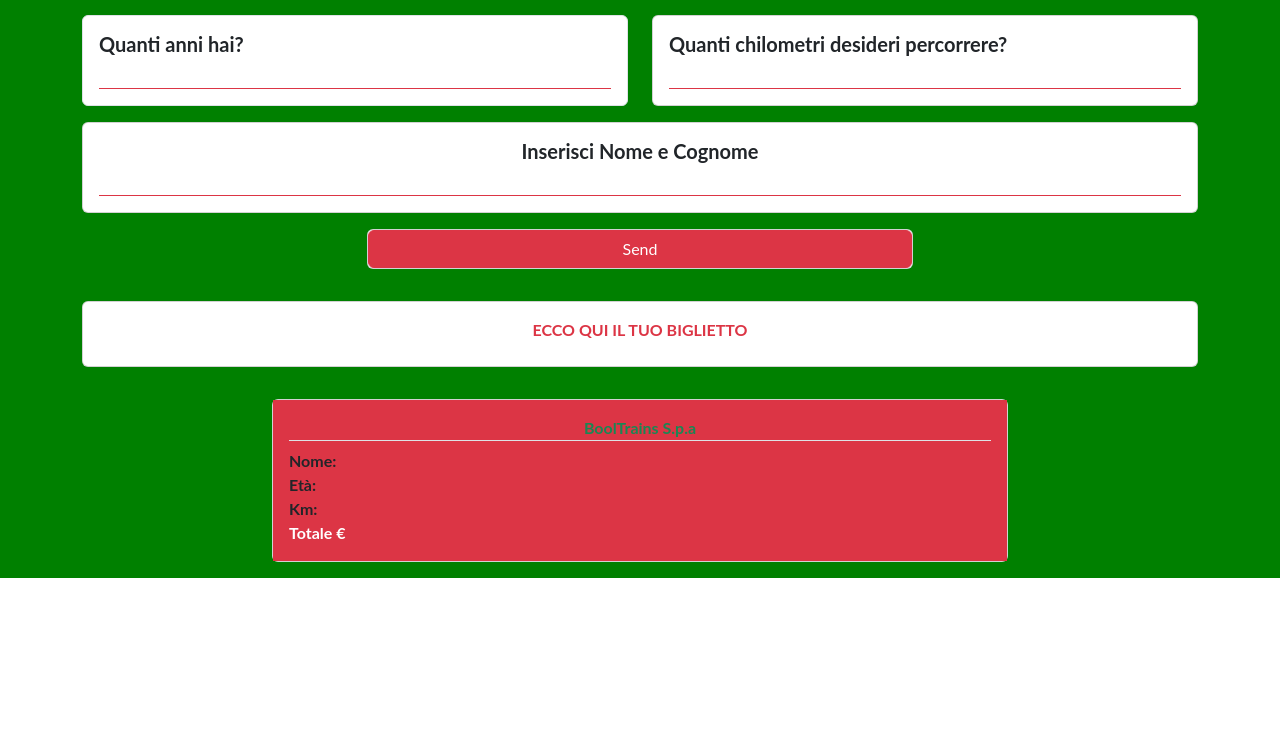
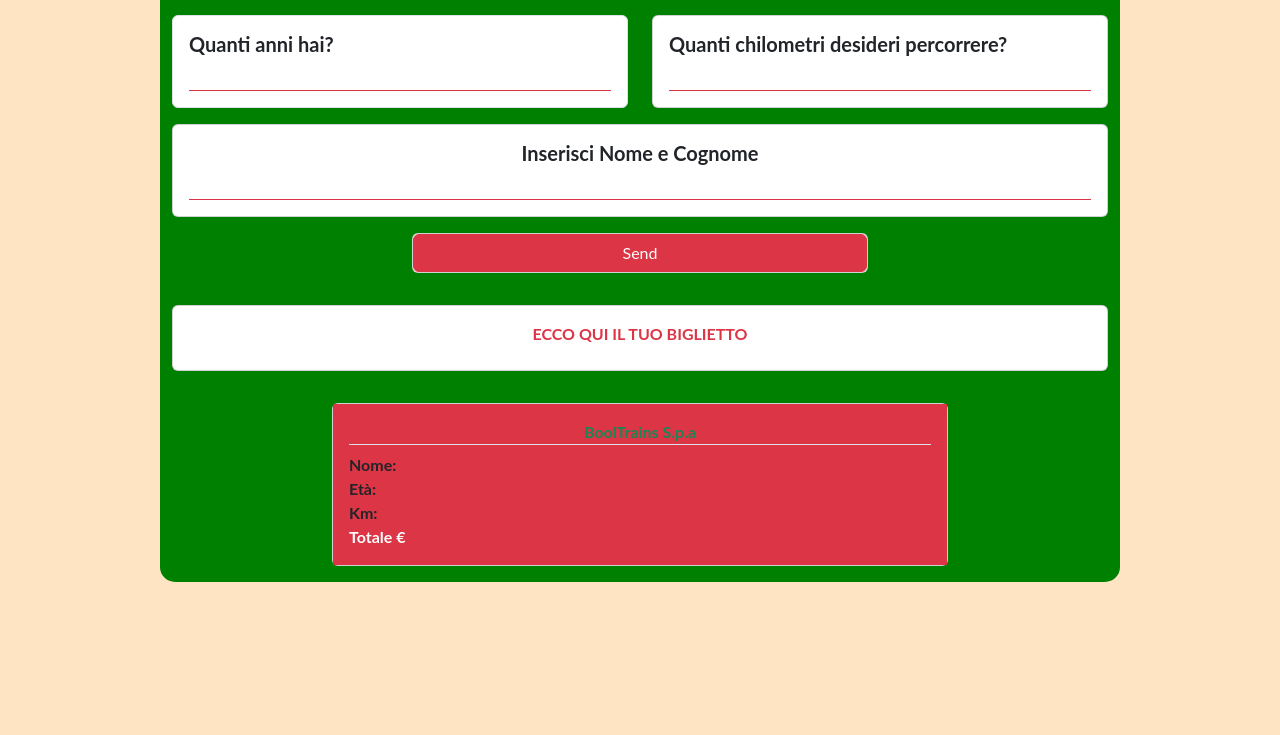
Before and after one commit to giacomomarongiu/js-biglietto-treno, a plain HTML site: page index.html in a window 1280 px wide. Shown: the part 65-800 px from the top of the page. Drawn offline with nearby package versions, Linux system fonts and the light colour scheme.

Commit message:
add some layout - fix little thinghs - finish - push

```diff
--- a/assets/css/style.css
+++ b/assets/css/style.css
@@ -1,10 +1,14 @@
 * {
-    margin: 0;
-    padding: 0;
-    box-sizing: border-box;
     font-family: 'Lato', sans-serif;
+}
+
+body{
+background-color: bisque !important;
 }
 
 #my_site{
     background-color: green;
+    max-width: 75%;
+    margin: auto;
+    border-radius: 15px;
 }
--- a/index.html
+++ b/index.html
@@ -16,9 +16,9 @@
     </header>
 
     <main id="my_site">
-        <div class="container">
-            <div class="row py-3 justify-content-center gy-3">
-                <div class="col-6">
+        <div class="container-fluid">
+            <div class="row py-3 justify-content-center gy-3 mw-75">
+                <div class="col-12 col-md-6">
                     <div class="card h-100 border border-1">
                         <div class="card-body  d-flex flex-column justify-content-between">
                             <h5 class="card-title fw-bold">Quanti anni hai?</h5>
@@ -28,7 +28,7 @@
                     </div>
                 </div>
 
-                <div class="col-6">
+                <div class="col-12 col-md-6">
                     <div class="card h-100">
                         <div class="card-body  d-flex flex-column justify-content-between">
                             <h5 class="card-title fw-bold">Quanti chilometri desideri percorrere?</h5>
@@ -62,13 +62,13 @@
                     </div>
                 </div>
 
-                <div class="col-8">
+                <div class="col-12 col-md-8">
                     <div class="card">
                         <div class="card-body bg-danger fw-bold">
                             <div class="card-title fw-bold text-center text-success border-bottom">BoolTrains S.p.a</div>
-                            <div class="my_user_name">Nome:</div>
-                            <div class="recap">Età:</div>
-                            <div class="recap_km">Km:</div>
+                            <div class="my_user_name">Nome: </div>
+                            <div class="recap">Età: </div>
+                            <div class="recap_km">Km: </div>
                             <div class="ticket text-white">Totale &euro;  </div>
                         </div>
                     </div>
```
